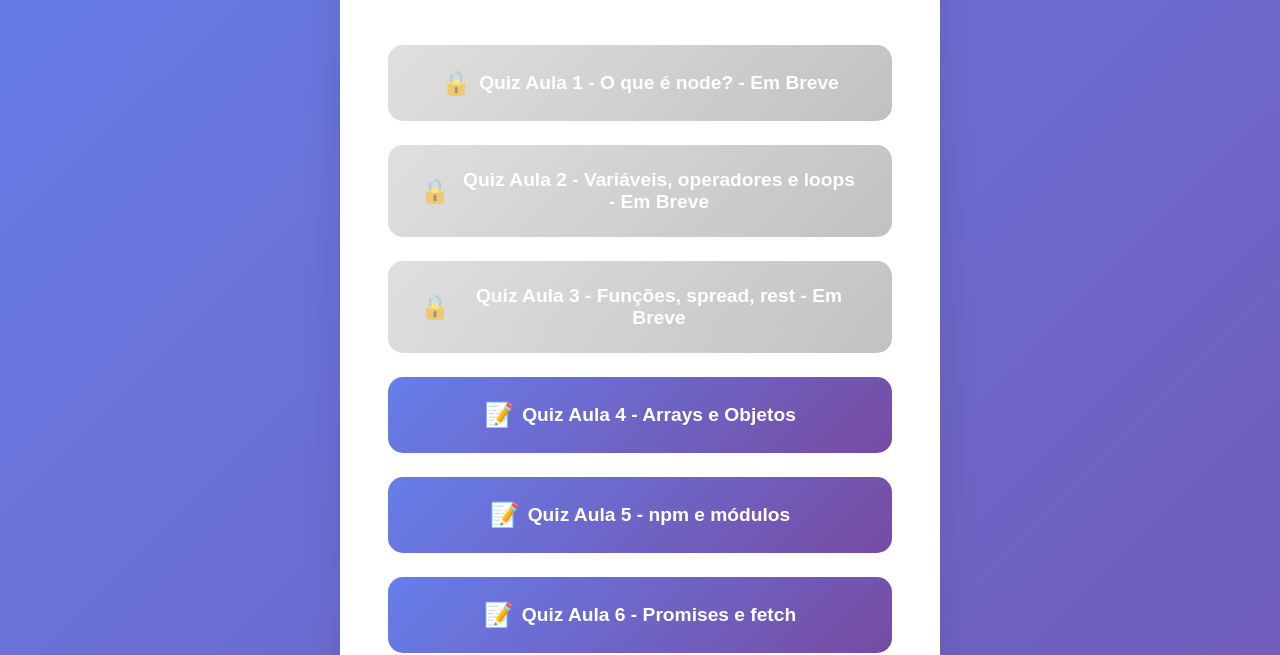
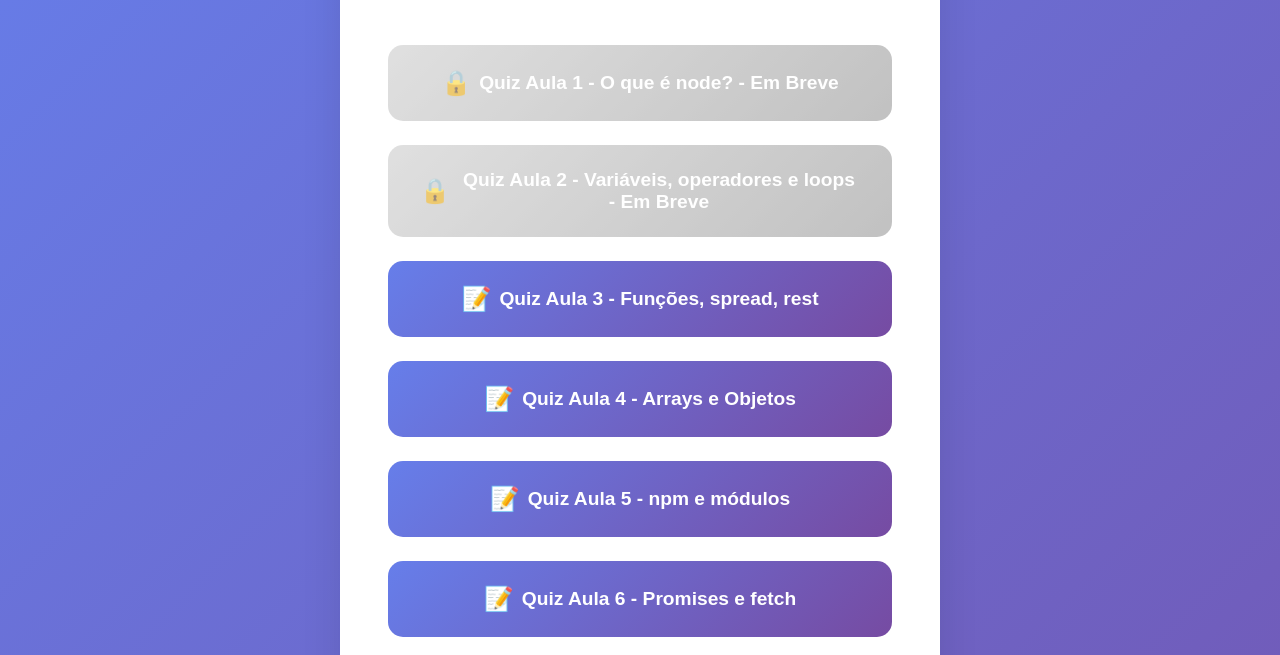
Before and after one commit to matemora/quiz-javascript, a plain HTML site: page index.html in a window 1280 px wide. Shown: the part 178-833 px from the top of the page. Drawn offline with Linux system fonts and the light colour scheme.

Commit message:
Update index.html

```diff
--- a/index.html
+++ b/index.html
@@ -157,9 +157,9 @@
                 <span class="quiz-icon">🔒</span>
                 Quiz Aula 2 - Variáveis, operadores e loops - Em Breve
             </button>
-            <button class="quiz-button coming-soon" disabled onclick="navigateToQuiz('/quiz-javascript/aula-03')">
-                <span class="quiz-icon">🔒</span>
-                Quiz Aula 3 - Funções, spread, rest - Em Breve
+            <button class="quiz-button tint-1" onclick="navigateToQuiz('/quiz-javascript/quiz?quizId=aula-03')">
+                <span class="quiz-icon">📝</span>
+                Quiz Aula 3 - Funções, spread, rest
             </button>
             <button class="quiz-button tint-1" onclick="navigateToQuiz('/quiz-javascript/quiz?quizId=aula-04')">
                 <span class="quiz-icon">📝</span>
```
